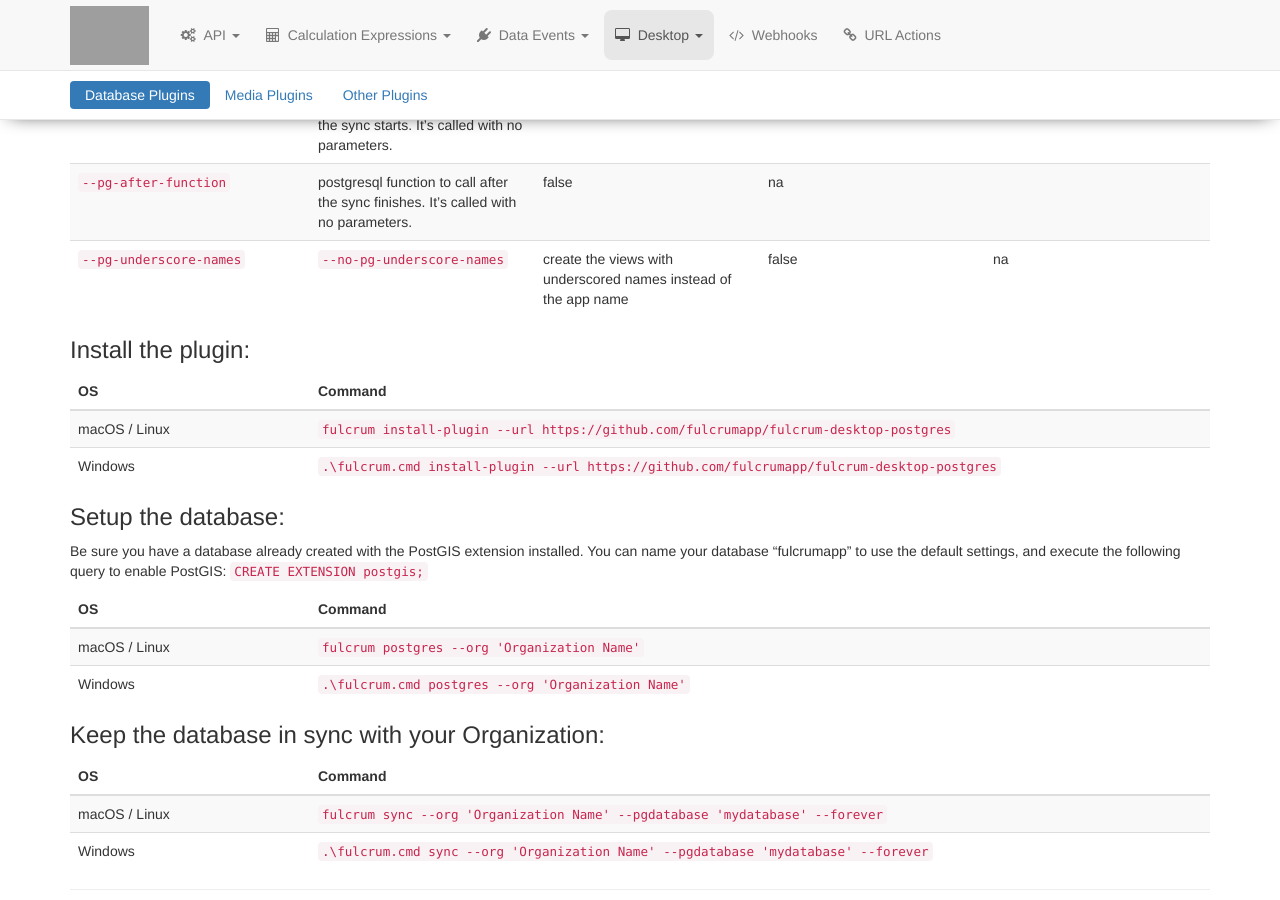
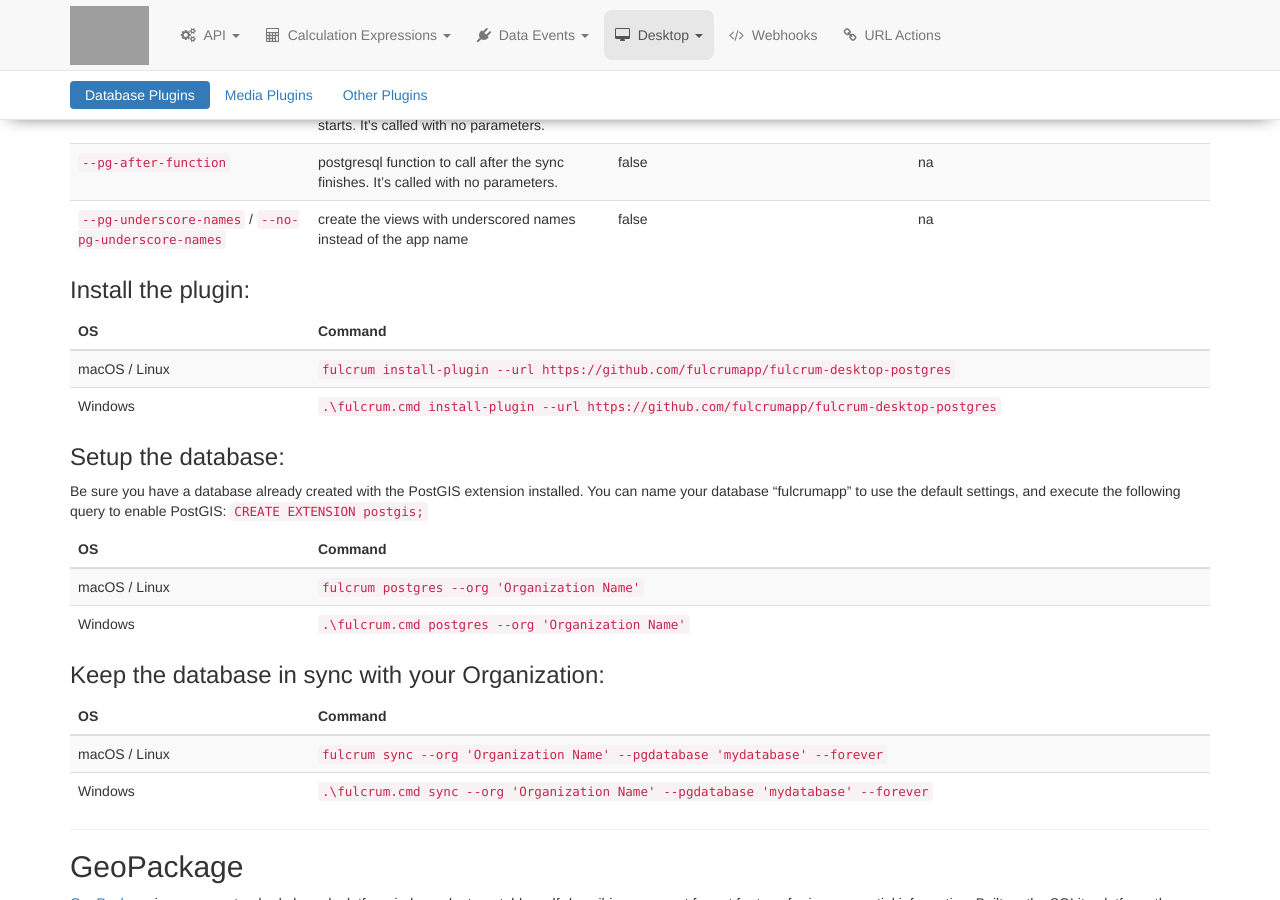
Before and after one commit to rylincoln/developer.fulcrumapp.com, a Jekyll site: the page built from _desktop/plugins.md, in a window 1280 px wide and 900 px high, scrolled down 883 px. Built offline with Jekyll 4.4.1, drawn with Linux system fonts in a browser that asks for light colours; nearby versions of some CDN libraries; grey boxes are pictures that could not be loaded.

Commit message:
Fix separator

```diff
--- a/_desktop/plugins.md
+++ b/_desktop/plugins.md
@@ -39,7 +39,7 @@ Once this plugin is installed, the `sync` command will keep your PostgreSQL data
 | `--pg-schema` | postgresql schema to create the friendly views in | false | `public` |
 | `--pg-before-function` | postgresql function to call before the sync starts. It's called with no parameters. | false | na |
 | `--pg-after-function` | postgresql function to call after the sync finishes. It's called with no parameters. | false | na |
-| `--pg-underscore-names` | `--no-pg-underscore-names` | create the views with underscored names instead of the app name | false | na |
+| `--pg-underscore-names` / `--no-pg-underscore-names` | create the views with underscored names instead of the app name | false | na |
 
 ### Install the plugin:
 
```
